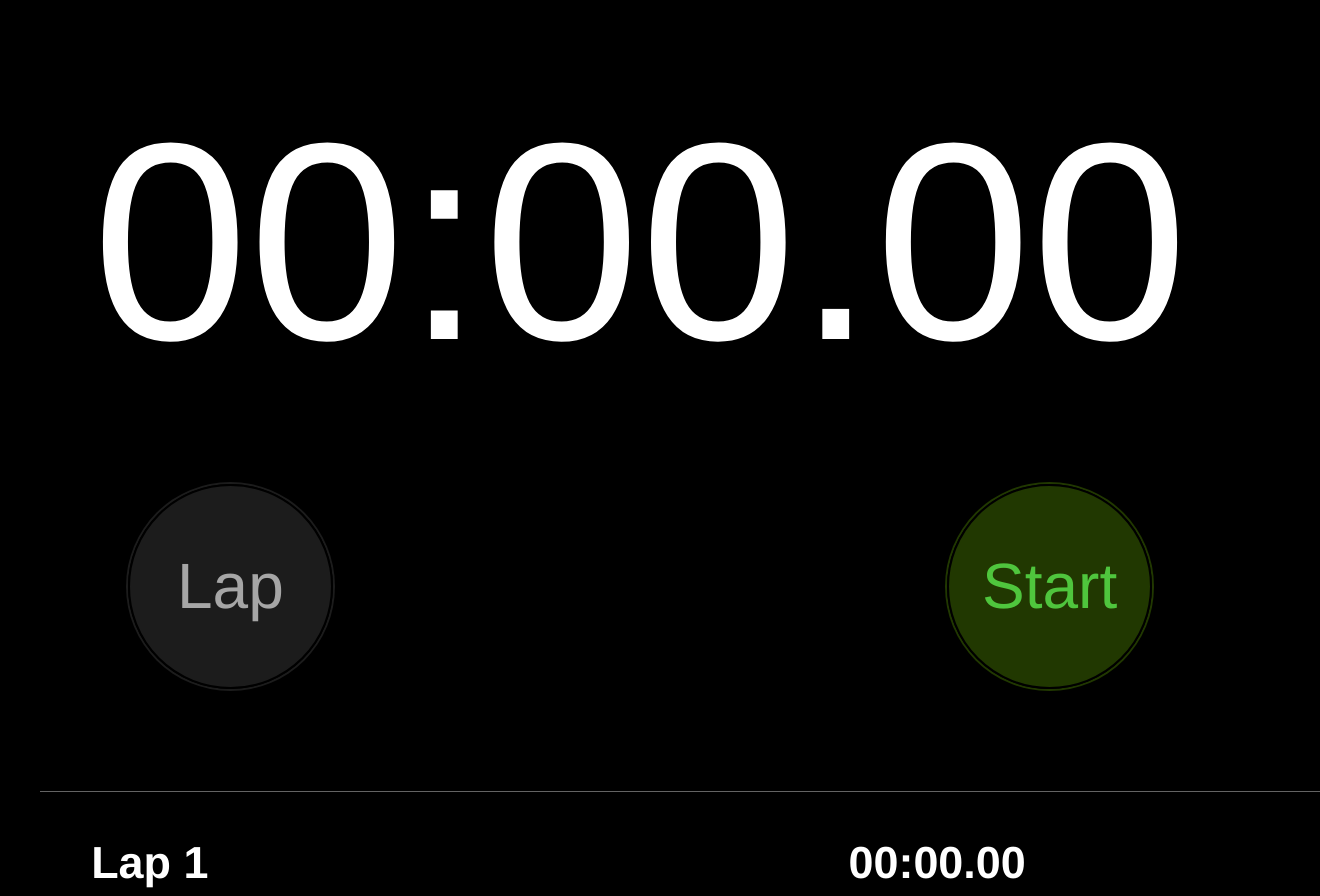
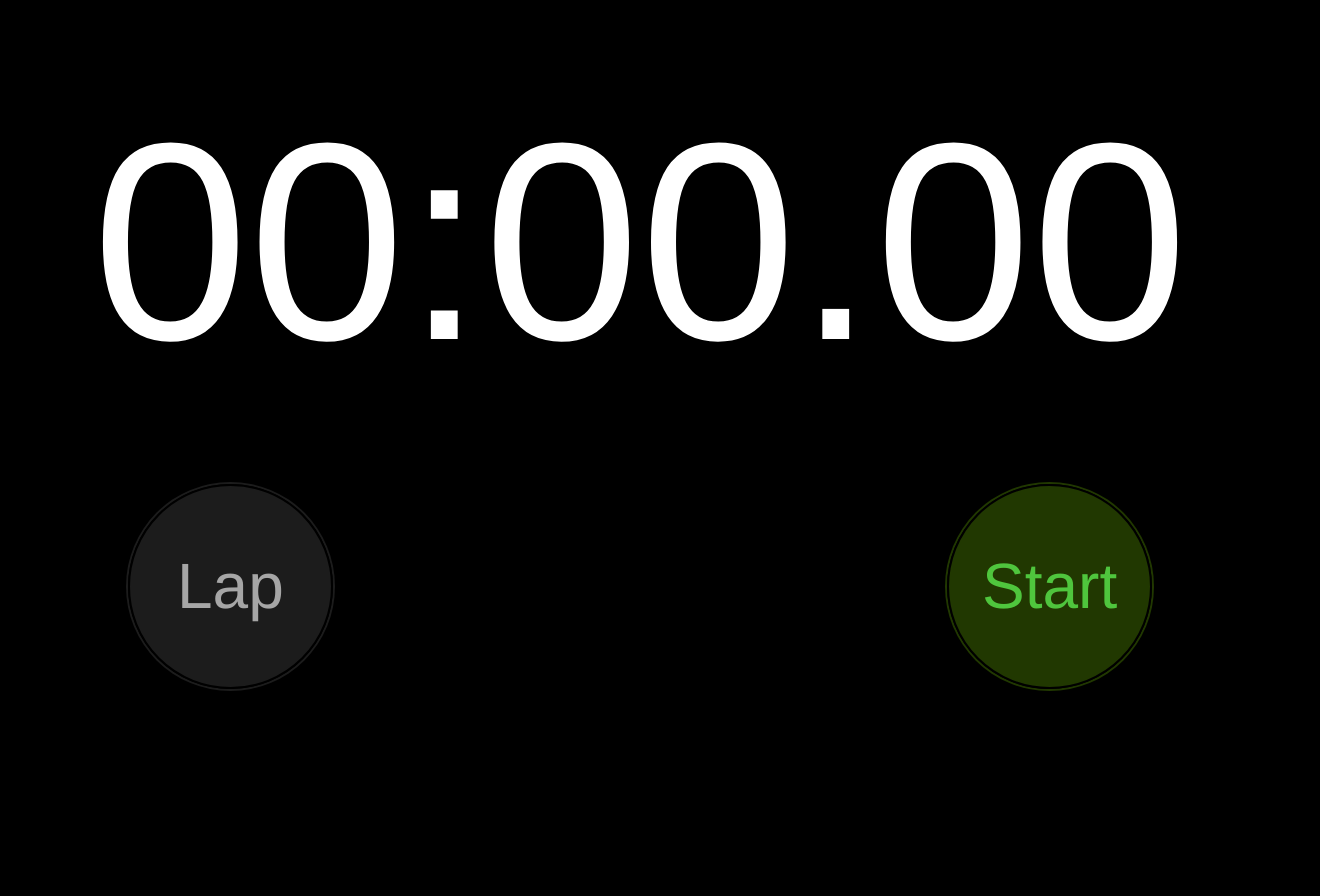
Before and after one commit to AnnaKanska/react-stopwatch, a React (Create React App) app: page / in a window 1280 px wide. Shown: the top 896 px of the page, 1320 px wide, since content can reach past the window. After the commit the page ends 830 px from the top, so only its background shows below. Built offline with nearby package versions, Linux system fonts and the light colour scheme.

Commit message:
fixed current running lap display

```diff
--- a/src/App.js
+++ b/src/App.js
@@ -97,7 +97,7 @@ class Stopwatch extends React.Component {
         </div>
         <div className="lapContainer">
           <ul>
-            <li className="currentLap">
+            <li className="currentLap" style={{display: runningTime ? 'flex' : 'none' }}>
             <h3 className="lapNo">Lap {laps.length + 1}</h3>
               <h3 className="lapStopTime">{this.getTimeAsAString(runningTime)}</h3>
             </li>
```
